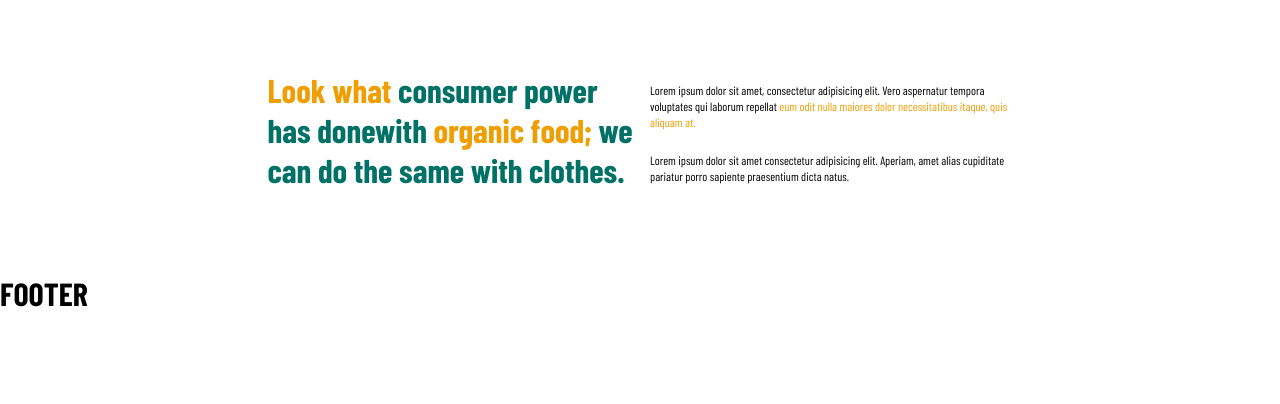
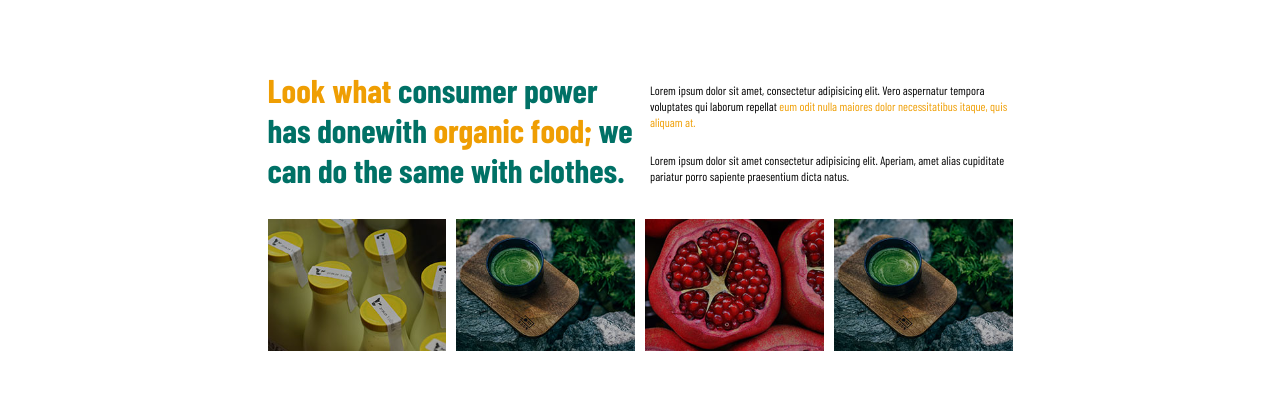
Before and after one commit to EnricoClem/proj-html-vuejs, a Vue app: page / in a window 1280 px wide. Shown: the part 716-1120 px from the top of the page. Before the commit the page ends 1028 px from the top, so only its background shows below. Built offline with nearby package versions, Linux system fonts and the light colour scheme; a web font is replaced by a local one.

Commit message:
ADD - main brand section gallery with hover

```diff
--- a/src/components/MainBrand.vue
+++ b/src/components/MainBrand.vue
@@ -6,8 +6,10 @@
 
 <template>
 
-<div class="container-sm">
-    <div class="flex">
+<section class="container-sm">
+    <div class="flex column gap-md">
+
+        <!-- Blocco con titolazione e paragrafi -->
         <div class="flex">
             <div class="col-6">
                 <h2 class="secondary-title">
@@ -19,8 +21,35 @@
                 <p class="paragraph">Lorem ipsum dolor sit amet consectetur adipisicing elit. Aperiam, amet alias cupiditate pariatur porro sapiente praesentium dicta natus.</p>
             </div>
         </div>
+
+        <!-- Gallery di immagini con effetto hover -->
+        <div class="flex gap-sm centered gallery">
+            <div class="col-3">
+                <img src="/fe3.jpg" alt="">
+                <h3>Tasty juice</h3>
+            </div>
+            <div class="col-3">
+                <img src="/fe1.jpg" alt="">
+                <h3>Smoothies</h3>
+            </div>
+            <div class="col-3">
+                <img src="/fe2.jpg" alt="">
+                <h3>Fresh fruits</h3>
+            </div>
+            <div class="col-3">
+                <img src="/fe1.jpg" alt="">
+                <h3>Recepie ideas</h3>
+            </div>
+            <div class="direction-button left">
+                <font-awesome-icon :icon="['fas', 'angle-left']" />
+            </div>
+            <div class="direction-button right">
+                <font-awesome-icon :icon="['fas', 'angle-right']" />
+            </div>
+        </div>
+
     </div>
-</div>
+</section>
 
 </template>
 
@@ -39,4 +68,47 @@
     margin: 12px 0 10px 10px;
 }
 
+.gallery {
+    position: relative;
+
+    &:hover .direction-button {
+        display: flex;
+    }
+}
+
+.col-3 {
+    position: relative;
+
+    &:hover h3 {
+        display: block;
+    }
+}
+
+.col-3 h3 {
+    display: none;
+    color: variables.$brand-yellow;
+    position: absolute;
+    left: 30px;
+    bottom: 30px;
+}
+
+.direction-button {
+    color: variables.$white;
+    background-color: variables.$brand-yellow;
+    display: none;
+    align-items: center;
+    justify-content: center;
+    width: 35px;
+    height: 35px;
+    position: absolute;
+}
+
+.left {
+    left: -17.5px;
+}
+
+.right {
+    right: -17.5px;
+}
+
 </style>
--- a/src/components/MainHero.vue
+++ b/src/components/MainHero.vue
@@ -6,7 +6,7 @@
 
 <template>
 
-    <div class="container-lg flex">
+    <section class="container-lg flex">
         <div class="container-sm flex column centered">
             <h4 class="side-title">GOGRIN ORGANIC FOOD STORE</h4>
             <h1 class="main-title">Eating naturally & rganic is always be healthy.</h1>
@@ -15,7 +15,7 @@
                 <button class="button-green">OUR STORY</button>
             </div>
         </div>
-    </div>
+    </section>
 
 </template>
 
--- a/src/main.js
+++ b/src/main.js
@@ -4,11 +4,11 @@ import App from './App.vue';
 import { library } from '@fortawesome/fontawesome-svg-core';
 import { FontAwesomeIcon } from '@fortawesome/vue-fontawesome';
 
-import { faLocationDot, faEnvelope, faMagnifyingGlass, faCartShopping, faAngleDown } from '@fortawesome/free-solid-svg-icons';
+import { faLocationDot, faEnvelope, faMagnifyingGlass, faCartShopping, faAngleDown, faAngleRight, faAngleLeft } from '@fortawesome/free-solid-svg-icons';
 import { faClock } from '@fortawesome/free-regular-svg-icons';
 import { faFacebookF, faTwitter, faInstagram, faPinterest } from '@fortawesome/free-brands-svg-icons';
 
-library.add(faLocationDot, faEnvelope, faClock, faFacebookF, faTwitter, faInstagram, faPinterest, faMagnifyingGlass, faCartShopping, faAngleDown)
+library.add(faLocationDot, faEnvelope, faClock, faFacebookF, faTwitter, faInstagram, faPinterest, faMagnifyingGlass, faCartShopping, faAngleDown, faAngleRight, faAngleLeft)
 
 const app = createApp(App);
 
--- a/src/style/partials/_reset.scss
+++ b/src/style/partials/_reset.scss
@@ -15,3 +15,7 @@ a {
     text-decoration: none;
     color: currentColor;
 }
+
+img {
+    width: 100%;
+}
```
